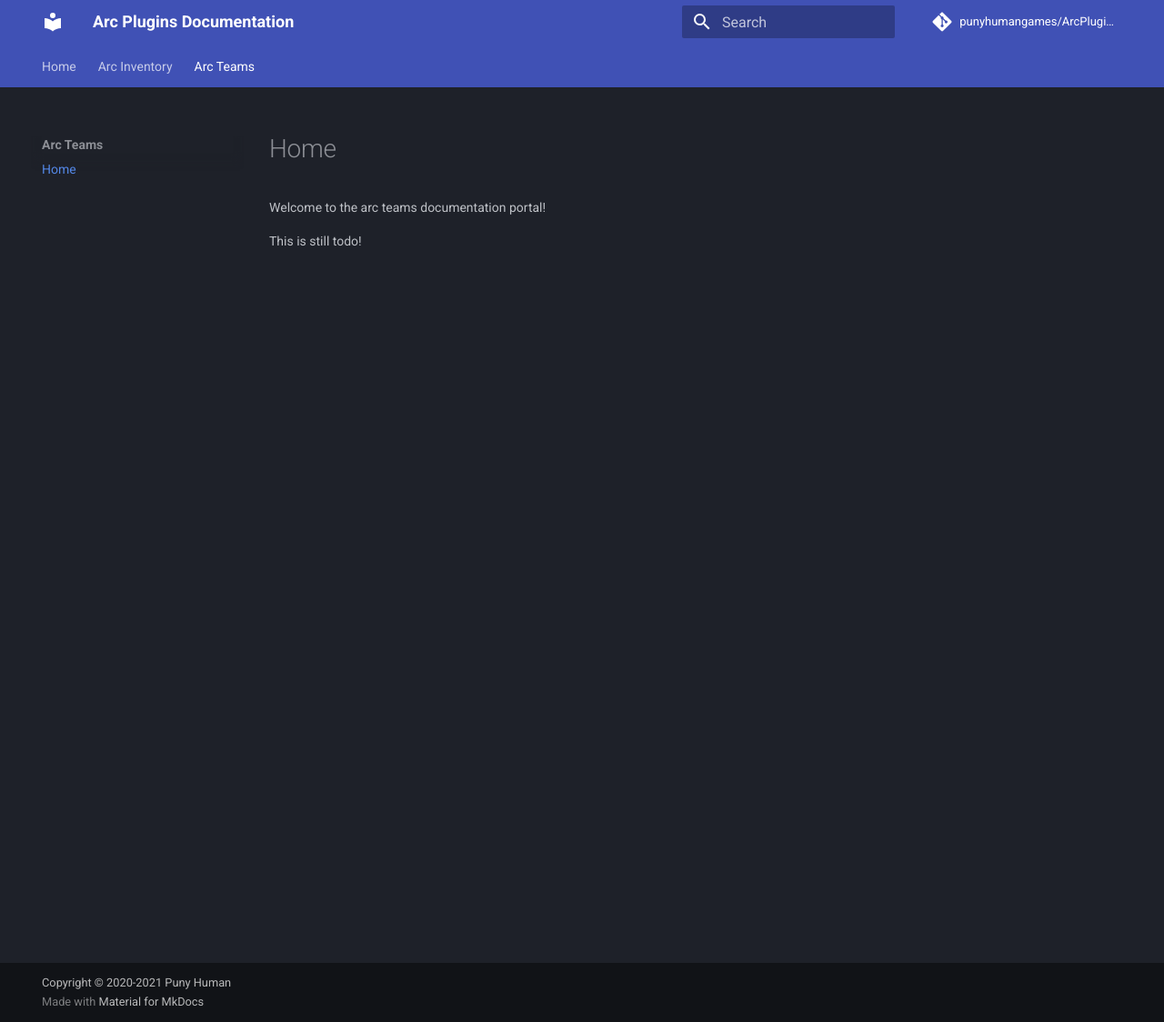
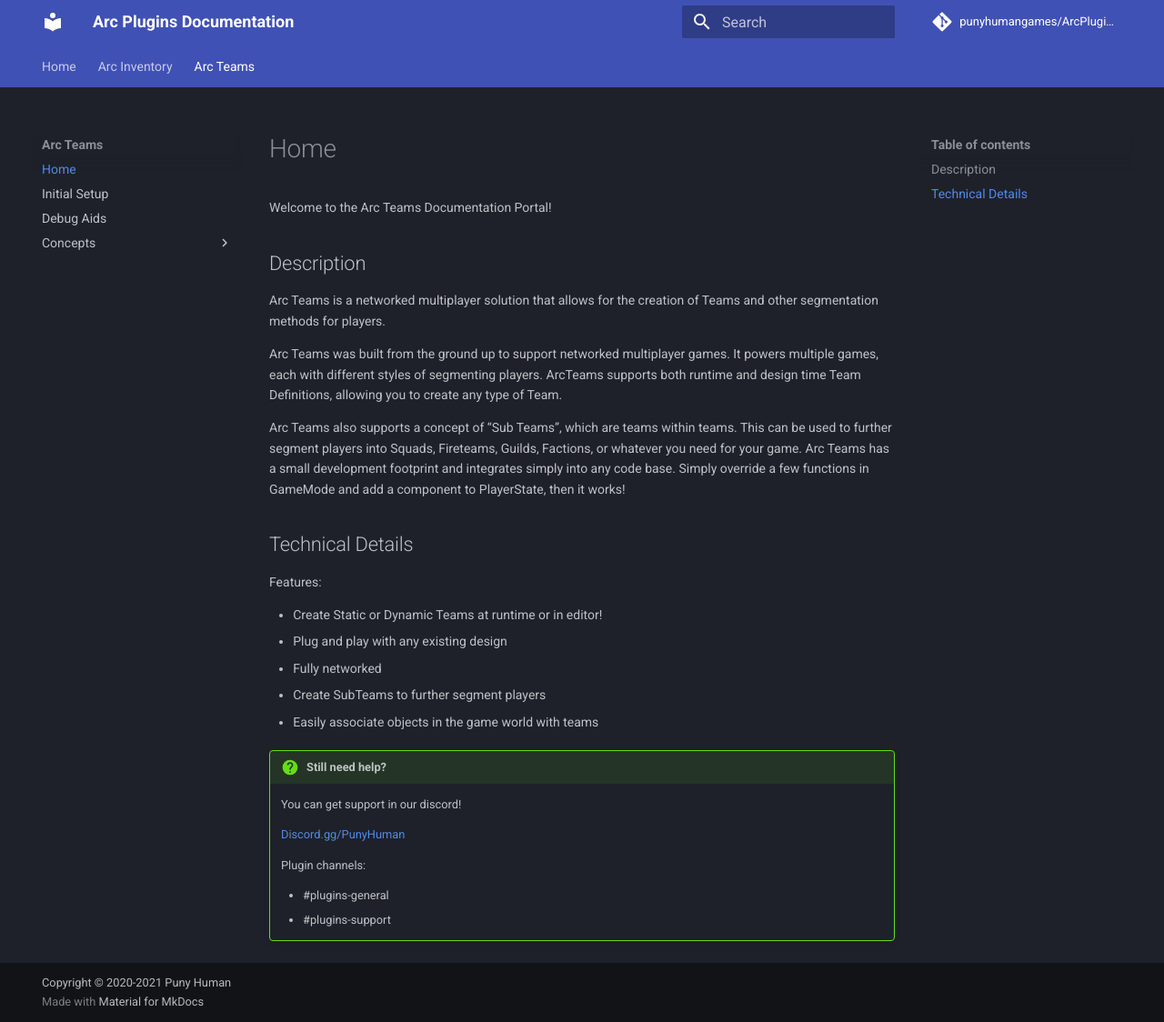
Before and after one commit to punyhumangames/ArcPluginsDocumentation, an MkDocs documentation site: the page built from docs/arcteams/index.md, in a window 1280 px wide and 1124 px high. Shown: the whole window at 91% size. Built offline with MkDocs 1.6.1 and Material for MkDocs 9.7.7, drawn with Linux system fonts in a browser that asks for light colours; comment, search, counter and statistics services are not loaded.

Commit message:
Arc Teams Documentation

```diff
--- a/docs/arcteams/index.md
+++ b/docs/arcteams/index.md
@@ -1,6 +1,41 @@
-Welcome to the arc teams documentation portal!
+Welcome to the Arc Teams Documentation Portal!
 
-This is still todo!
+
+
+## Description
+
+Arc Teams is a networked multiplayer solution that allows for the creation of Teams and other segmentation methods for players.
+
+
+Arc Teams was built from the ground up to support networked multiplayer games. It powers multiple games, each with different styles of segmenting players. ArcTeams supports both runtime and design time Team Definitions, allowing you to create any type of Team.
+
+
+Arc Teams also supports a concept of “Sub Teams”, which are teams within teams. This can be used to further segment players into Squads, Fireteams, Guilds, Factions, or whatever you need for your game. Arc Teams has a small development footprint and integrates simply into any code base. Simply override a few functions in GameMode and add a component to PlayerState, then it works!
+
+
+
+
+## Technical Details
+
+Features:
+
+* Create Static or Dynamic Teams at runtime or in editor!
+* Plug and play with any existing design
+* Fully networked
+* Create SubTeams to further segment players
+* Easily associate objects in the game world with teams
+
+
+!!! question "Still need help?"
+    You can get support in our discord!
+
+    [Discord.gg/PunyHuman](https://discord.gg/GKvW4yMCJg)
+
+    Plugin channels:
+
+    * \#plugins-general
+    * \#plugins-support
+
 
 
 --8<-- "includes/abbreviations.md"
--- a/mkdocs.yml
+++ b/mkdocs.yml
@@ -34,6 +34,12 @@
         - 'arcinventory/changelogs/1.2.0.md'
     - "Arc Teams":
         - Home: "arcteams/index.md"
+        - "Initial Setup": "arcteams/initialsetup.md"
+        - "Debug Aids": "arcteams/debugaids.md"
+        - Concepts:
+          - "High Level": "arcteams/concepts/highlevel.md"
+          - "Teams": "arcteams/concepts/team.md"
+          - "Team Components": "arcteams/concepts/teamcomponents.md"
 theme:
   name: 'material'
   palette:
```
Also changed, not shown: docs/abbtest.md (deleted, +0 -14 lines), docs/arcteams/concepts/highlevel.md (added, +48 -0 lines), docs/arcteams/concepts/team.md (added, +51 -0 lines), docs/arcteams/concepts/teamcomponents.md (added, +37 -0 lines), docs/arcteams/debugaids.md (added, +4 -0 lines), docs/arcteams/initialsetup.md (added, +115 -0 lines).
